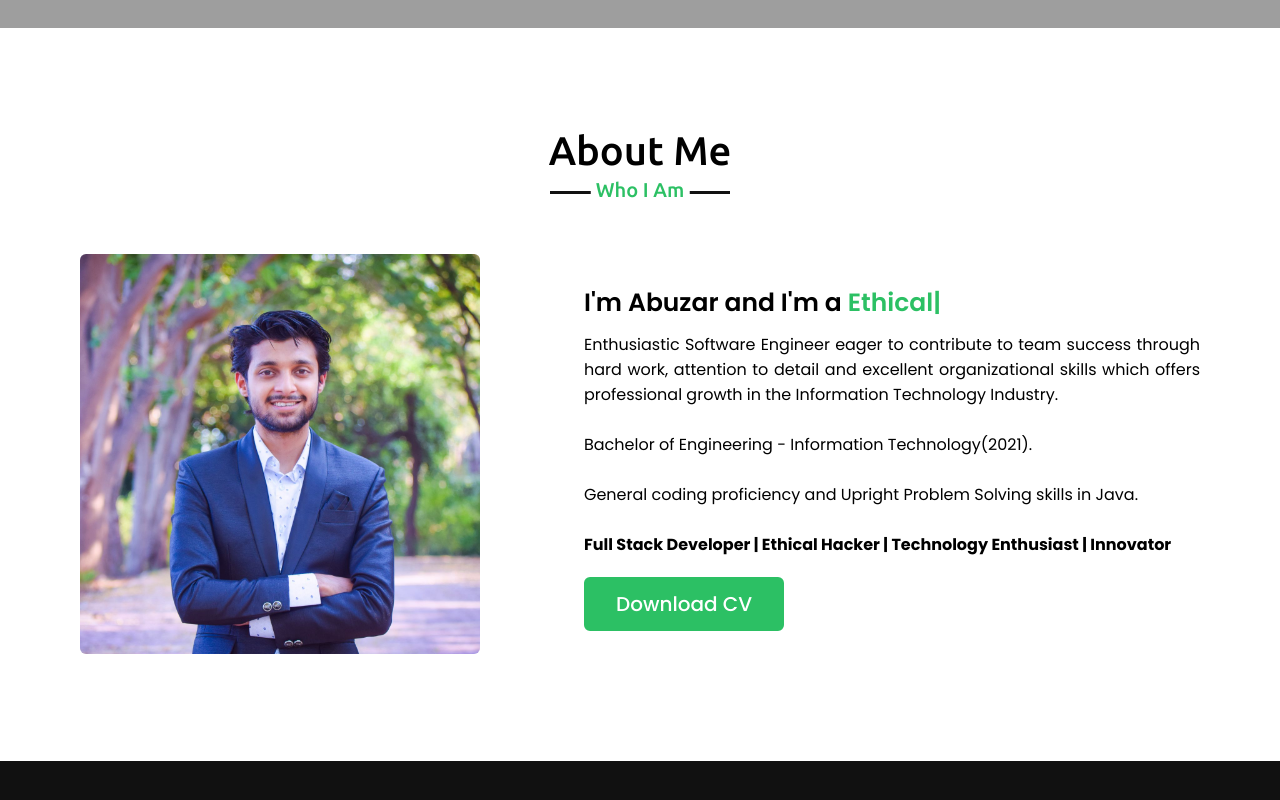
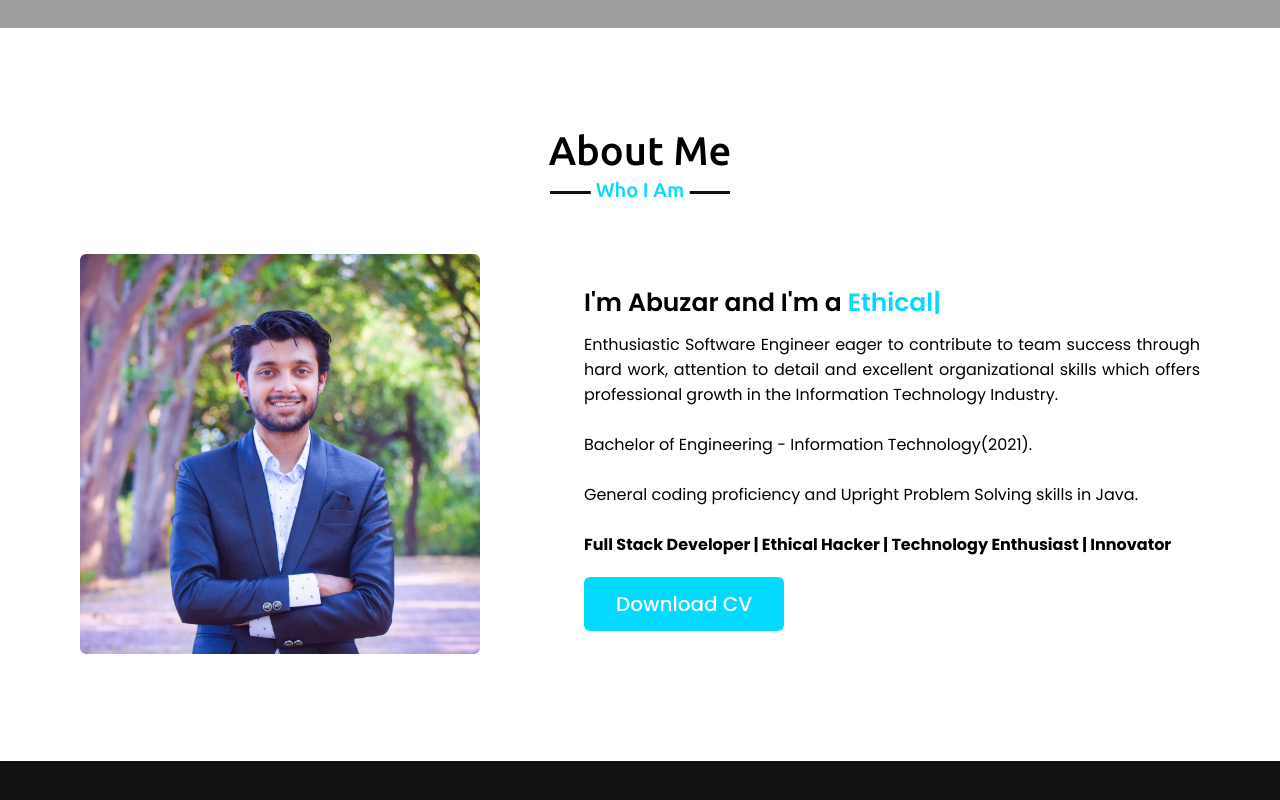
Before and after one commit to abuzareal/abuzareal.github.io, a plain HTML site: page index.html in a window 1280 px wide. Shown: the part 772-1572 px from the top of the page. Drawn offline with nearby package versions, Linux system fonts and the light colour scheme; grey boxes are pictures that could not be loaded.

Commit message:
Changed About Theme colour

```diff
--- a/style.css
+++ b/style.css
@@ -4,7 +4,7 @@
 @import url('https://fonts.googleapis.com/css2?family=Roboto&display=swap');
 :root {
     --color: #0C0032;
-    --about: rgb(44, 192, 100);
+    --about: rgb(4, 217, 255);
 }
 
 * {
```
